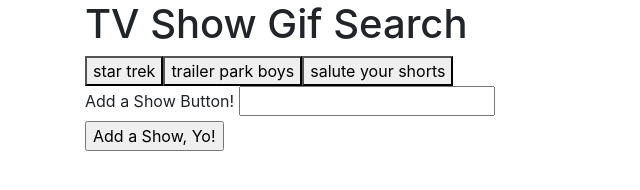
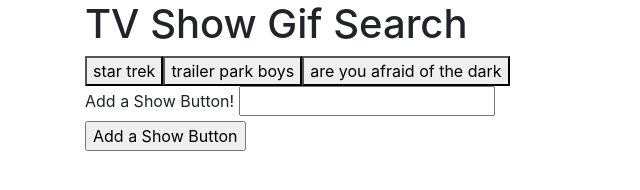
Before and after one commit to brucewilson1103/GifTastic, a plain HTML site: page index.html in a window 1280 px wide. Shown: the whole page, without its empty margins (0-640 px from the left). Drawn offline with nearby package versions, Linux system fonts and the light colour scheme.

Commit message:
changed a button should be complete

```diff
--- a/assets/gifgenerator.js
+++ b/assets/gifgenerator.js
@@ -1,7 +1,7 @@
 // Adding click event listen listener to all buttons    The instructions say to make a variable called topics this is my tvshow variable.
 
 
-var topics = ["star trek", "trailer park boys", "salute your shorts"];
+var topics = ["star trek", "trailer park boys", "are you afraid of the dark"];
 
 
  // Generic function for capturing the Show name from the data-attribute
--- a/index.html
+++ b/index.html
@@ -23,7 +23,7 @@
           <input type="text" id="show-input"><br>
 
           <!-- Button triggers new movie to be added -->
-          <input id="add-show" type="submit" value="Add a Show, Yo!">
+          <input id="add-show" type="submit" value="Add a Show Button">
         </form>
 
 
```
